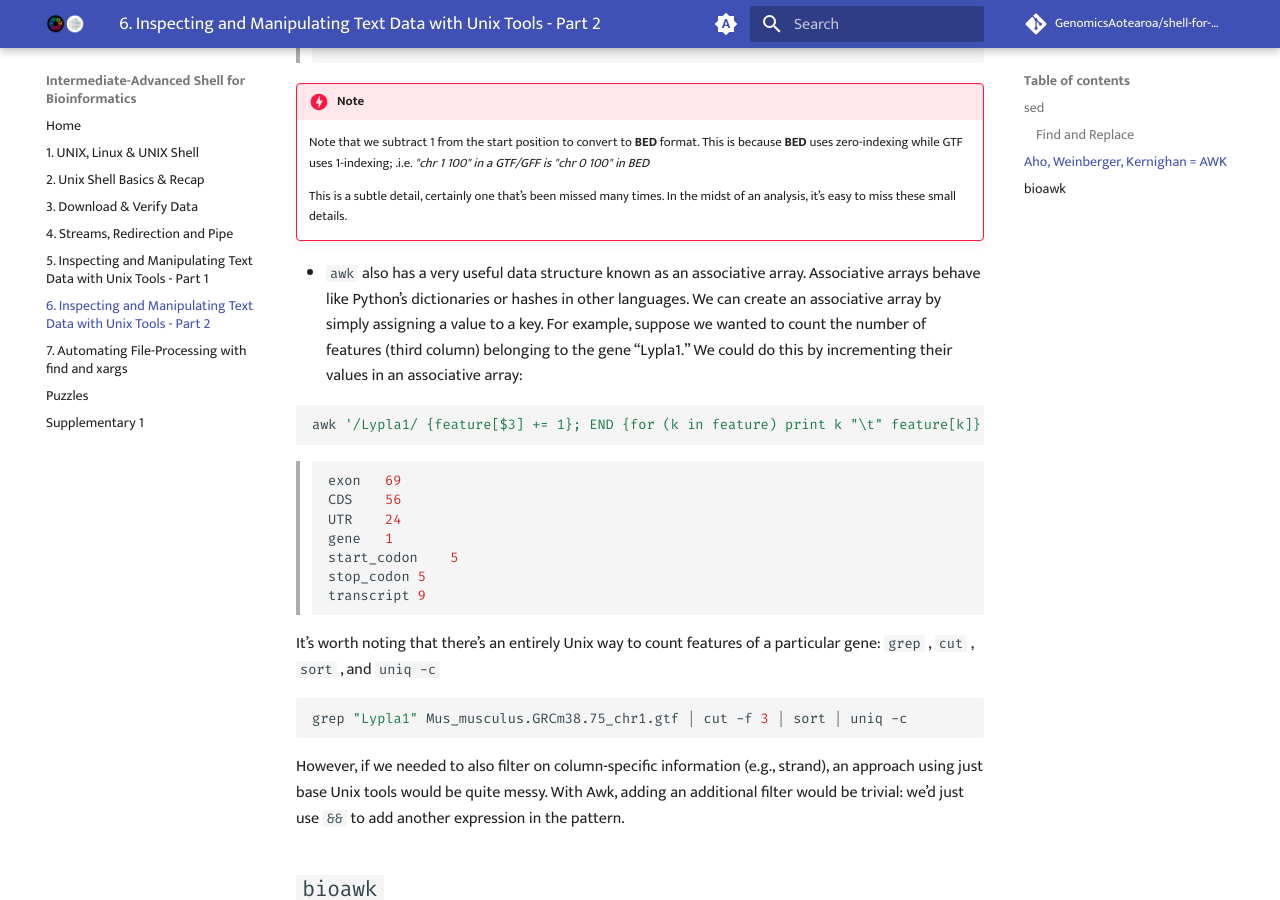
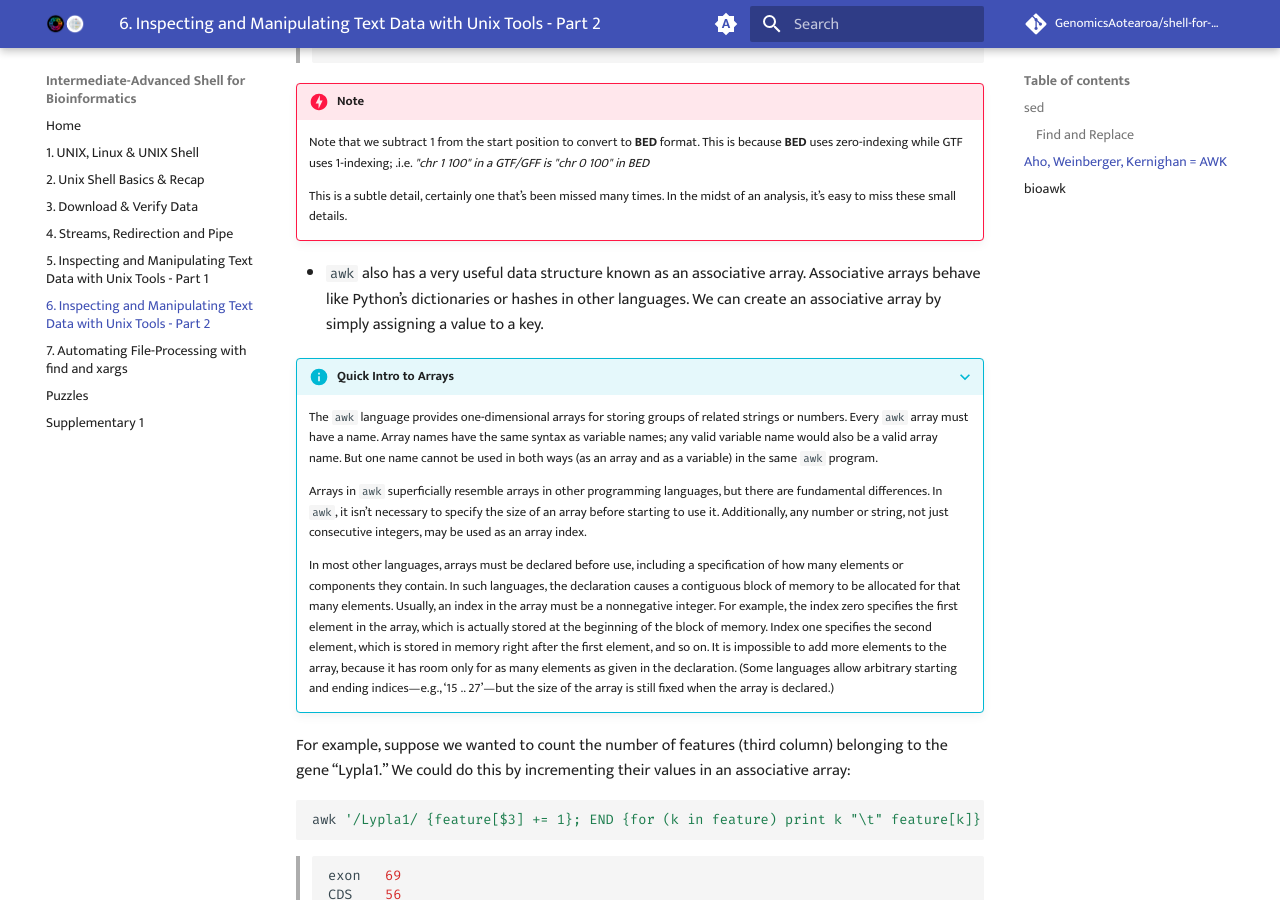
Before and after one commit to GenomicsAotearoa/shell-for-bioinformatics, an MkDocs documentation site: the page built from docs/5_inspectmanipulate2.md, in a window 1280 px wide and 900 px high, scrolled down 7496 px. Built offline with MkDocs 1.6.1 and Material for MkDocs 9.7.7, drawn with Linux system fonts in a browser that asks for light colours; comment, search, counter and statistics services are not loaded; the version menu is left out.

Commit message:
add array images

````diff
--- a/docs/5_inspectmanipulate2.md
+++ b/docs/5_inspectmanipulate2.md
@@ -357,7 +357,17 @@ awk '!/^#/ { print $1 "\t" $4-1 "\t" $5}' Mus_musculus.GRCm38.75_chr1.gtf | head
 
 
 
-* `awk` also has a very useful data structure known as an associative array. Associative arrays behave like Python’s dictionaries or hashes in other languages. We can create an associative array by simply assigning a value to a key. For example, suppose we wanted to count the number of features (third column) belonging to the gene “Lypla1.” We could do this by incrementing their values in an associative array:
+* `awk` also has a very useful data structure known as an associative array. Associative arrays behave like Python’s dictionaries or hashes in other languages. We can create an associative array by simply assigning a value to a key.
+
+???+ info "Quick Intro to Arrays"
+
+    The `awk` language provides one-dimensional arrays for storing groups of related strings or numbers. Every `awk` array must have a name. Array names have the same syntax as variable names; any valid variable name would also be a valid array name. But one name cannot be used in both ways (as an array and as a variable) in the same `awk` program.
+
+    Arrays in `awk` superficially resemble arrays in other programming languages, but there are fundamental differences. In `awk`, it isn’t necessary to specify the size of an array before starting to use it. Additionally, any number or string, not just consecutive integers, may be used as an array index.
+
+    In most other languages, arrays must be declared before use, including a specification of how many elements or components they contain. In such languages, the declaration causes a contiguous block of memory to be allocated for that many elements. Usually, an index in the array must be a nonnegative integer. For example, the index zero specifies the first element in the array, which is actually stored at the beginning of the block of memory. Index one specifies the second element, which is stored in memory right after the first element, and so on. It is impossible to add more elements to the array, because it has room only for as many elements as given in the declaration. (Some languages allow arbitrary starting and ending indices—e.g., ‘15 .. 27’—but the size of the array is still fixed when the array is declared.)
+
+For example, suppose we wanted to count the number of features (third column) belonging to the gene “Lypla1.” We could do this by incrementing their values in an associative array:
 
 ```bash
 awk '/Lypla1/ {feature[$3] += 1}; END {for (k in feature) print k "\t" feature[k]}' Mus_musculus.GRCm38.75_chr1.gtf
--- a/public/5_inspectmanipulate2/index.html
+++ b/public/5_inspectmanipulate2/index.html
@@ -897,7 +897,8 @@ position - start position) was greater than 18. Awk supports arithmetic with the
 </blockquote>
 <div class="admonition danger">
 <p class="admonition-title">Note</p>
-<p>Note that we subtract 1 from the start position to convert to <strong>BED</strong> format. This is because <strong>BED</strong> uses zero-indexing while GTF uses 1-indexing; This is a subtle detail, certainly one that’s been missed many times. In the midst of an analysis, it’s easy to miss these small details.</p>
+<p>Note that we subtract 1 from the start position to convert to <strong>BED</strong> format. This is because <strong>BED</strong> uses zero-indexing while GTF uses 1-indexing; .i.e. <em>"chr 1 100" in a GTF/GFF is "chr 0 100" in BED</em></p>
+<p>This is a subtle detail, certainly one that’s been missed many times. In the midst of an analysis, it’s easy to miss these small details.</p>
 </div>
 <ul>
 <li><code>awk</code> also has a very useful data structure known as an associative array. Associative arrays behave like Python’s dictionaries or hashes in other languages. We can create an associative array by simply assigning a value to a key. For example, suppose we wanted to count the number of features (third column) belonging to the gene “Lypla1.” We could do this by incrementing their values in an associative array:</li>
````
Also changed, not shown: docs/images/adv_associative_arrays.png (added), docs/images/associative_arrays.png (added), docs/images/contiguous_array.png (added), 2 other files.
